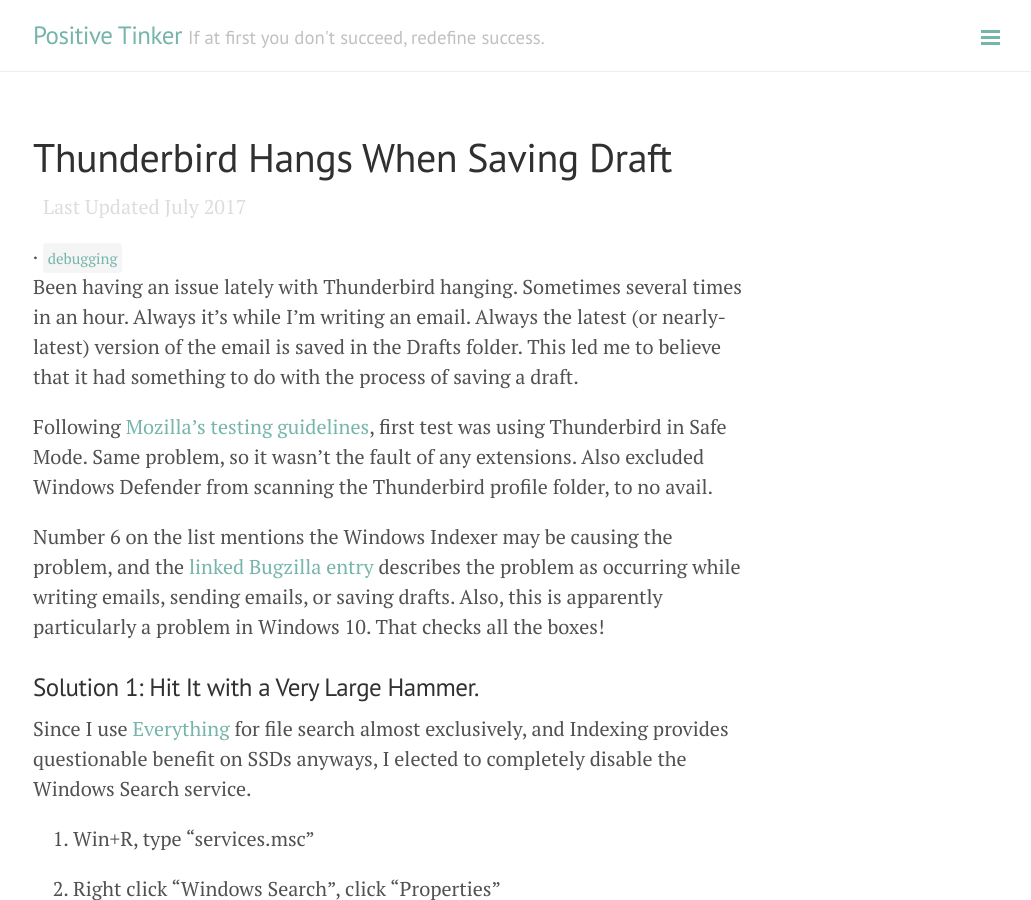
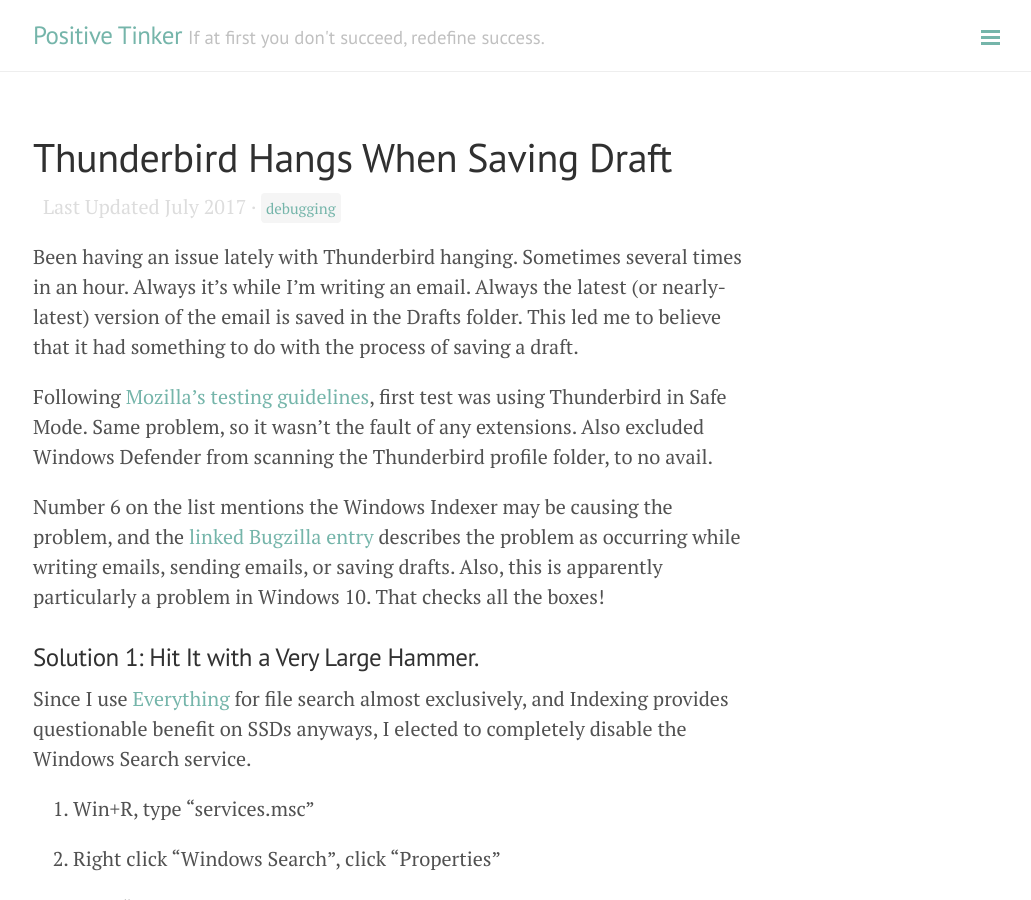
Before and after one commit to MikeTV/PositiveTinker, a Jekyll site: the page built from _posts/2017-07-15-debugged-thunderbird-hangs-when-saving-draft.md, in a window 1280 px wide and 900 px high. Shown: the whole window, without its empty margins (247-1278 px from the left). Built offline with Jekyll 4.4.1, drawn with Linux system fonts in a browser that asks for light colours; comment, search, counter and statistics services are not loaded.

Commit message:
Update post.html

```diff
--- a/_layouts/post.html
+++ b/_layouts/post.html
@@ -5,12 +5,13 @@
 <article class="post">
 
   <h1 class="post-title">{{ page.title }}</h1>
-  <span class="post-date">Last Updated {{ page.date | date: "%B %Y" }}</span>
+  <span class="post-date">Last Updated {{ page.date | date: "%B %Y" }}
       {% if page.tags %} ·
         {% for tag in page.tags %}
           <a href="{{ site.baseurl }}/tags/#{{ tag | slugify }}" class="post-tag">{{ tag }}</a>
         {% endfor %}
       {% endif %}
+  </span>
   {{ content }}
 </article>
 
```
